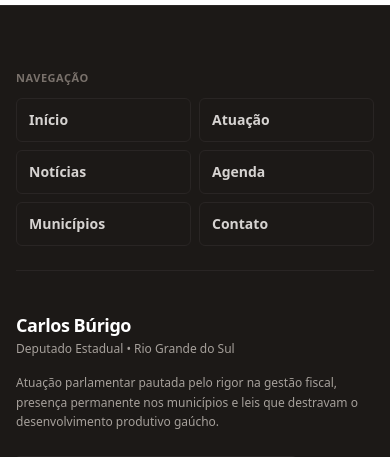
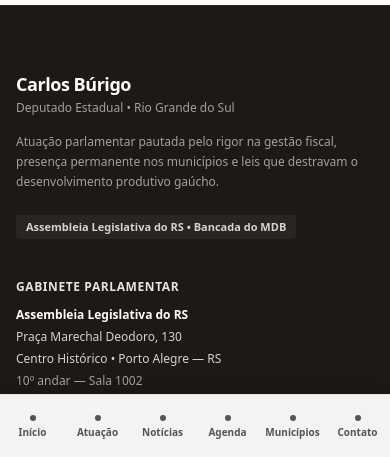
Before and after one commit to Tokenizaa/Deputado-Carlos-Burigo, a React (Vite) app: page / in a window 390 px wide. Shown: the part 385-842 px from the top of the page. Built offline with nearby package versions, Linux system fonts and the light colour scheme; no server answers.

Commit message:
fix: make mobile footer navigation fixed at bottom

```diff
--- a/src/components/layout/Footer.tsx
+++ b/src/components/layout/Footer.tsx
@@ -7,31 +7,7 @@ export const Footer: React.FC = () => {
 
   return (
     <footer className="bg-stone-900 text-stone-400 text-sm border-t border-stone-800">
-      <div className="max-w-7xl mx-auto px-4 sm:px-6 lg:px-8 py-16">
-        <div className="lg:hidden mb-10 pb-6 border-b border-stone-800">
-          <p className="text-[11px] font-bold uppercase tracking-wider text-stone-500 mb-3">Navegação</p>
-          <nav className="grid grid-cols-2 gap-2" aria-label="Navegação no rodapé">
-            {[
-              ['home', 'Início'],
-              ['atuacao', 'Atuação'],
-              ['noticias', 'Notícias'],
-              ['agenda', 'Agenda'],
-              ['municipios', 'Municípios'],
-              ['contato', 'Contato'],
-            ].map(([view, label]) => (
-              <button
-                key={view}
-                type="button"
-                onClick={() => setCurrentView(view)}
-                className="min-h-11 px-3 text-left border border-stone-800 rounded-md text-sm font-semibold text-stone-300 hover:text-white hover:border-stone-600"
-              >
-                {label}
-              </button>
-            ))}
-          </nav>
-        </div>
-
-
+      <div className="max-w-7xl mx-auto px-4 sm:px-6 lg:px-8 py-16 pb-24 lg:pb-16">
         <div className="grid grid-cols-1 md:grid-cols-2 lg:grid-cols-4 gap-10 pb-12 border-b border-stone-800">
           {/* Col 1: Identification */}
           <div className="space-y-4">
@@ -186,6 +162,29 @@ export const Footer: React.FC = () => {
           </div>
         </div>
       </div>
-    </footer>
+        <nav className="lg:hidden fixed bottom-0 inset-x-0 z-50 bg-white/95 backdrop-blur border-t border-stone-200 shadow-[0_-4px_16px_rgba(0,0,0,0.08)]" aria-label="Navegação principal móvel">
+        <div className="grid grid-cols-6 max-w-2xl mx-auto">
+          {[
+            ['home', 'Início'],
+            ['atuacao', 'Atuação'],
+            ['noticias', 'Notícias'],
+            ['agenda', 'Agenda'],
+            ['municipios', 'Municípios'],
+            ['contato', 'Contato'],
+          ].map(([view, label]) => (
+            <button
+              key={view}
+              type="button"
+              onClick={() => setCurrentView(view)}
+              className="min-h-[64px] px-1 flex flex-col items-center justify-center gap-1 text-[10px] font-bold text-stone-600 hover:text-[#00A550] active:bg-stone-50"
+            >
+              <span className="w-1.5 h-1.5 rounded-full bg-current" aria-hidden="true" />
+              <span>{label}</span>
+            </button>
+          ))}
+        </div>
+      </nav>
+
+  </footer>
   );
 };
```
